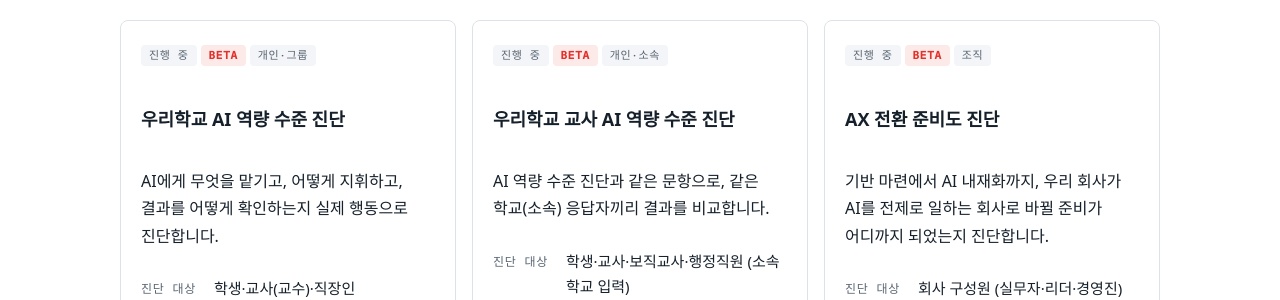
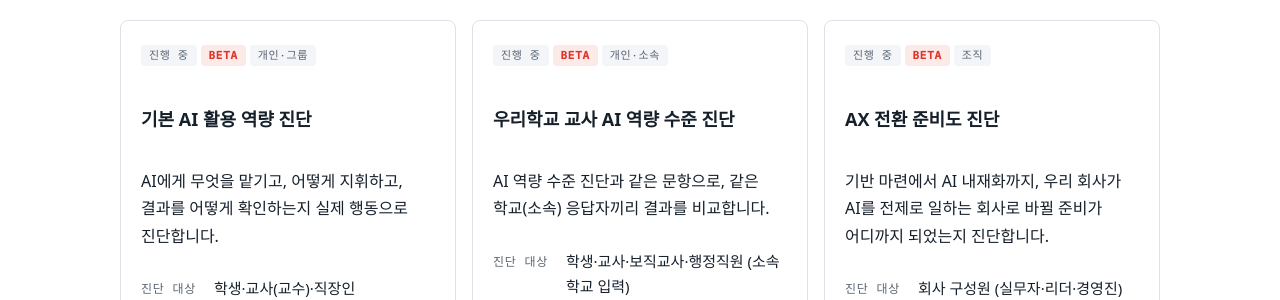
Before and after one commit to drsprolab/drsprolab.github.io, a Jekyll site: the page built from in-progress/index.html, in a window 1280 px wide and 1148 px high. Shown: the part 282-582 px from the top of the window. Built offline with Jekyll 4.4.1, drawn with Linux system fonts in a browser that asks for light colours; some web fonts are replaced.

Commit message:
AI 역량 진단: 제목을 '기본 AI 활용 역량 진단'으로 (우리학교 진단과 구분)
Co-Authored-By: Claude Opus 5.5 <noreply@anthropic.com>

```diff
--- a/assets/js/ai-diagnosis.js
+++ b/assets/js/ai-diagnosis.js
@@ -657,7 +657,7 @@
       '.rep .avoid{page-break-inside:avoid;break-inside:avoid}' +
       '</style>';
     var h = css + '<div class="rep">' +
-      '<div class="hd"><h1>우리학교 AI 역량 수준 진단 결과 보고서<span class="beta">BETA</span></h1>' +
+      '<div class="hd"><h1>기본 AI 활용 역량 진단 결과 보고서<span class="beta">BETA</span></h1>' +
       '<p class="sub">나의 분석결과 · 결과 코드 ' + fmtId(me.id || (state.me && state.me.id) || '') + ' · 응답자 구분 ' + esc((state.me && state.me.role) || me.role || '-') + '</p></div>' +
       '<p class="date">' + date + '</p>';
     // Ⅰ. 진단 개요
--- a/in-progress/ai-competency/index.html
+++ b/in-progress/ai-competency/index.html
@@ -1,6 +1,6 @@
 ---
 layout: page
-title: "우리학교 AI 역량 수준 진단"
+title: "기본 AI 활용 역량 진단"
 eyebrow: In progress 진단
 permalink: /in-progress/ai-competency/
 share: true
--- a/in-progress/index.html
+++ b/in-progress/index.html
@@ -10,7 +10,7 @@ lede: 지금 응답을 받고 있는 진단입니다. 참여하면 바로 나의
   <a class="inst" href="{{ '/in-progress/ai-competency/' | relative_url }}">
     {% if aidx.image.path and aidx.image.path contains '/assets/og/in-progress/' %}<img class="inst-thumb inst-thumb--compact" src="{{ aidx.image.path | relative_url }}" alt="" width="1200" height="630" loading="lazy" decoding="async">{% endif %}
     <div class="tags"><span class="badge">진행 중</span><span class="badge beta">BETA</span><span class="badge">개인·그룹</span></div>
-    <h3>우리학교 AI 역량 수준 진단</h3>
+    <h3>기본 AI 활용 역량 진단</h3>
     <p>AI에게 무엇을 맡기고, 어떻게 지휘하고, 결과를 어떻게 확인하는지 실제 행동으로 진단합니다.</p>
     <dl class="kv">
       <dt>진단 대상</dt><dd>학생·교사(교수)·직장인</dd>
```
